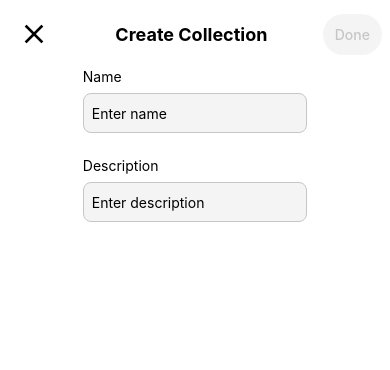
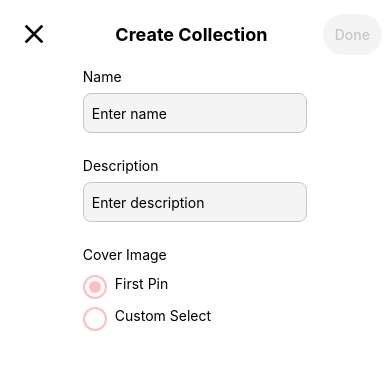
Before and after one commit to kwokkiejh/wish, a React Native app: screen /CreateCollection in a window 390 px wide. Shown: the top 370 px of the page. Built offline with nearby package versions, Linux system fonts and the light colour scheme.

Commit message:
Complete create collection form

```diff
--- a/src/components/OutlinedTextInput/OutlinedTextInput.tsx
+++ b/src/components/OutlinedTextInput/OutlinedTextInput.tsx
@@ -28,7 +28,7 @@ const styles = StyleSheet.create({
     padding: 8,
     borderWidth: 1,
     borderRadius: 8,
-    borderColor: "#FD5872",
+    borderColor: "#FFBCC2",
     backgroundColor: "#F4F4F4"
   }
 });
--- /dev/null
+++ b/src/components/RadioButton/RadioButton.tsx
@@ -0,0 +1,60 @@
+import {
+  ViewStyle,
+  TouchableOpacity,
+  StyleSheet,
+  View,
+  Text,
+  TouchableOpacityProps
+} from "react-native";
+
+type RadioButtonProps = {
+  style?: ViewStyle;
+  selected?: boolean;
+  color?: string;
+  label: string;
+} & TouchableOpacityProps;
+const RadioButton = ({
+  style,
+  selected = true,
+  color = "#000",
+  label,
+  onPress = undefined
+}: RadioButtonProps) => {
+  return (
+    <TouchableOpacity style={[styles.container, style]} onPress={onPress}>
+      <View
+        style={{
+          height: 24,
+          width: 24,
+          borderRadius: 12,
+          borderWidth: 2,
+          borderColor: color,
+          alignItems: "center",
+          justifyContent: "center",
+          marginRight: 8
+        }}
+      >
+        {selected ? (
+          <View
+            style={{
+              height: 12,
+              width: 12,
+              borderRadius: 6,
+              backgroundColor: color
+            }}
+          />
+        ) : null}
+      </View>
+      <Text>{label}</Text>
+    </TouchableOpacity>
+  );
+};
+
+const styles = StyleSheet.create({
+  container: { flexDirection: "row" },
+  name: {
+    fontWeight: "500",
+    fontSize: 16
+  }
+});
+export default RadioButton;
--- a/src/screens/Create/CreateCollectionScreen.tsx
+++ b/src/screens/Create/CreateCollectionScreen.tsx
@@ -7,6 +7,7 @@ import Screen from "../../components/Screen/Screen";
 import CreateHeader from "./components/CreateHeader";
 import React from "react";
 import OutlinedTextInput from "../../components/OutlinedTextInput/OutlinedTextInput";
+import RadioButton from "../../components/RadioButton/RadioButton";
 
 type CreatePinScreenStackParamList = StackNavigationProp<
   RootNavigatorParamList,
@@ -16,6 +17,11 @@ const CreateCollectionScreen = () => {
   const navigation = useNavigation<CreatePinScreenStackParamList>();
   const [name, setName] = React.useState("");
   const [description, setDescription] = React.useState("");
+  const [customSelect, setCustomSelect] = React.useState(false);
+
+  const checkCompulsoryFields = React.useMemo(() => {
+    return name !== "";
+  }, [name]);
 
   return (
     <Screen>
@@ -23,6 +29,7 @@ const CreateCollectionScreen = () => {
         handleClosePress={() => navigation.navigate("Tab")}
         handleCompleteStepPress={() => navigation.navigate("Tab")}
         title={`Create Collection`}
+        isStepComplete={checkCompulsoryFields}
       />
       <View style={styles.mainContainer}>
         <Text style={styles.inputLabel}>Name</Text>
@@ -39,6 +46,23 @@ const CreateCollectionScreen = () => {
           style={styles.input}
           onChangeText={setDescription}
         />
+        <Text style={styles.inputLabel}>Cover Image</Text>
+        <View style={styles.input}>
+          <RadioButton
+            label="First Pin"
+            style={styles.radioButton}
+            selected={customSelect === false}
+            color="#FFBCC2"
+            onPress={() => setCustomSelect(false)}
+          />
+          <RadioButton
+            label="Custom Select"
+            style={styles.radioButton}
+            selected={customSelect === true}
+            color="#FFBCC2"
+            onPress={() => setCustomSelect(true)}
+          />
+        </View>
       </View>
     </Screen>
   );
@@ -50,6 +74,7 @@ const styles = StyleSheet.create({
     width: "60%"
   },
   input: { marginTop: 8, marginBottom: 16 },
+  radioButton: { marginTop: 4, marginBottom: 4 },
   inputLabel: { marginTop: 8 }
 });
 export default CreateCollectionScreen;
--- a/src/screens/Create/components/CreateHeader.tsx
+++ b/src/screens/Create/components/CreateHeader.tsx
@@ -5,12 +5,14 @@ type CreateHeaderProps = {
   handleClosePress: () => void;
   title: string;
   handleCompleteStepPress: () => void;
+  isStepComplete?: boolean;
   finalStep?: boolean;
 };
 const CreateHeader = ({
   handleClosePress,
   title,
   handleCompleteStepPress,
+  isStepComplete = false,
   finalStep = true
 }: CreateHeaderProps) => {
   return (
@@ -20,10 +22,19 @@ const CreateHeader = ({
       </TouchableOpacity>
       <Text style={styles.title}>{title}</Text>
       <TouchableOpacity
-        style={styles.nextButton}
+        style={[
+          styles.nextButton,
+          isStepComplete ? styles.enableButtonColor : styles.disableButtonColor
+        ]}
         onPress={handleCompleteStepPress}
       >
-        <Text style={styles.buttonText}>{finalStep ? `Done` : `Next`}</Text>
+        <Text
+          style={
+            isStepComplete ? styles.enableButtonText : styles.disableButtonText
+          }
+        >
+          {finalStep ? `Done` : `Next`}
+        </Text>
       </TouchableOpacity>
     </View>
   );
@@ -37,12 +48,21 @@ const styles = StyleSheet.create({
   },
   closeButton: { padding: 10 },
   title: { fontWeight: "bold", fontSize: 18 },
-  buttonText: { fontWeight: "500", color: "#C6C6C6" },
   nextButton: {
-    backgroundColor: "#F4F4F4",
     padding: 12,
     borderRadius: 28
-  }
+  },
+  enableButtonColor: {
+    backgroundColor: "#FFBCC2"
+  },
+  enableButtonText: {
+    fontWeight: "500",
+    color: "#000000"
+  },
+  disableButtonColor: {
+    backgroundColor: "#F4F4F4"
+  },
+  disableButtonText: { fontWeight: "500", color: "#C6C6C6" }
 });
 
 export default CreateHeader;
```
